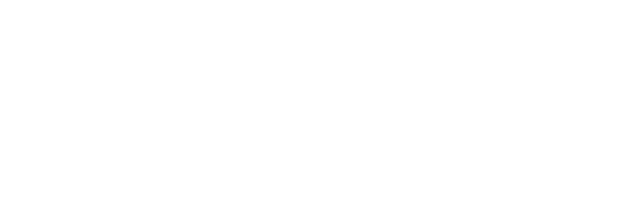
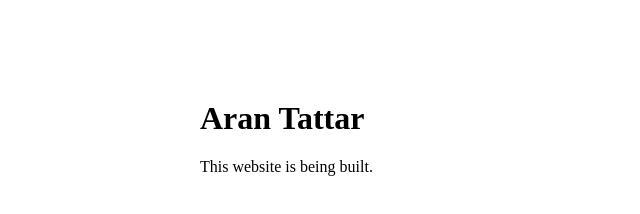
Before and after one commit to atattar/atattar.github.io, a plain HTML site: page index.html in a window 1280 px wide. Shown: the whole page, without its empty margins (0-640 px from the left). Drawn offline with Linux system fonts and the light colour scheme.

Commit message:
Update index.html

```diff
--- a/index.html
+++ b/index.html
@@ -3,14 +3,18 @@
 
 <head>
 
-	<style>
-		body {
-			 margin: 50px 10px 10px 200px
-			}
-	<\style>
+<style>
+	body {
+		 margin: 100px 10px 10px 200px
+		}
+</style>
+
+<title>
+	Aran Tattar
+</title>
 
 
-<\head>
+</head>
 
 
 
```
